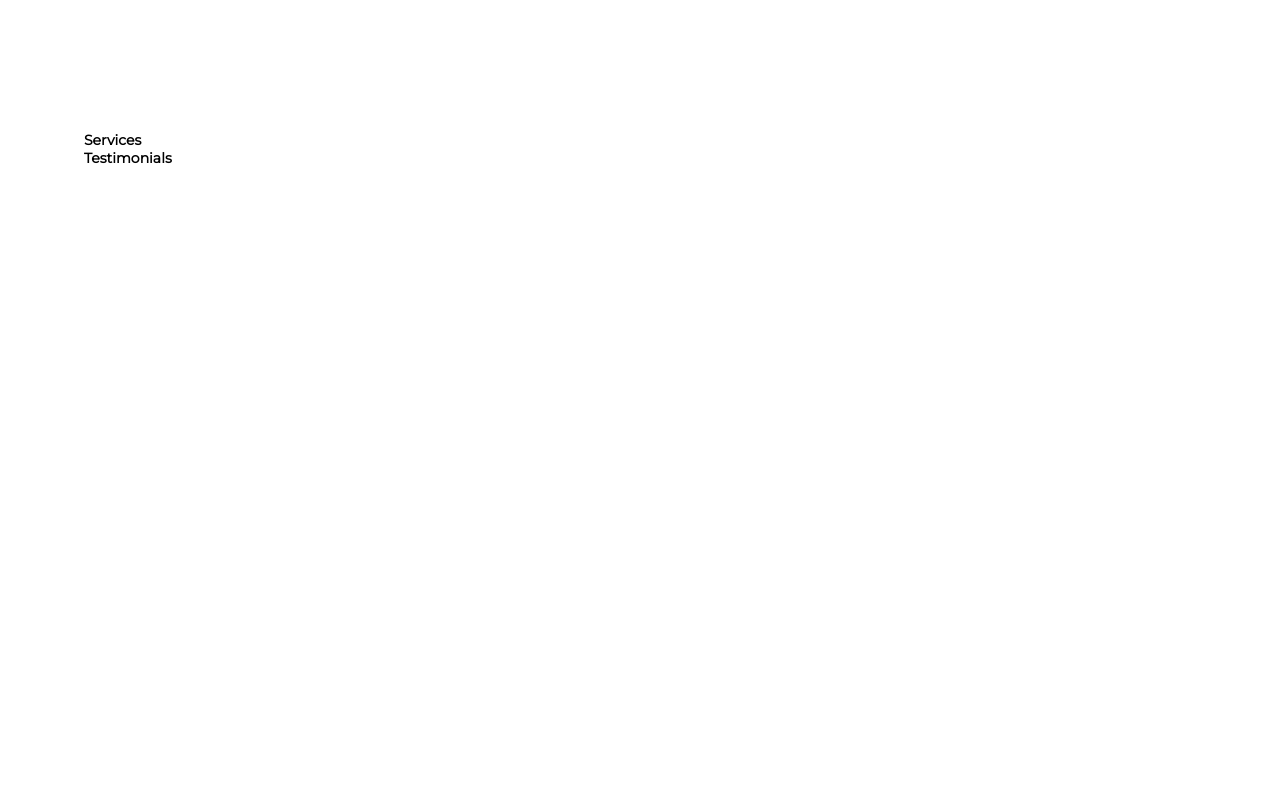
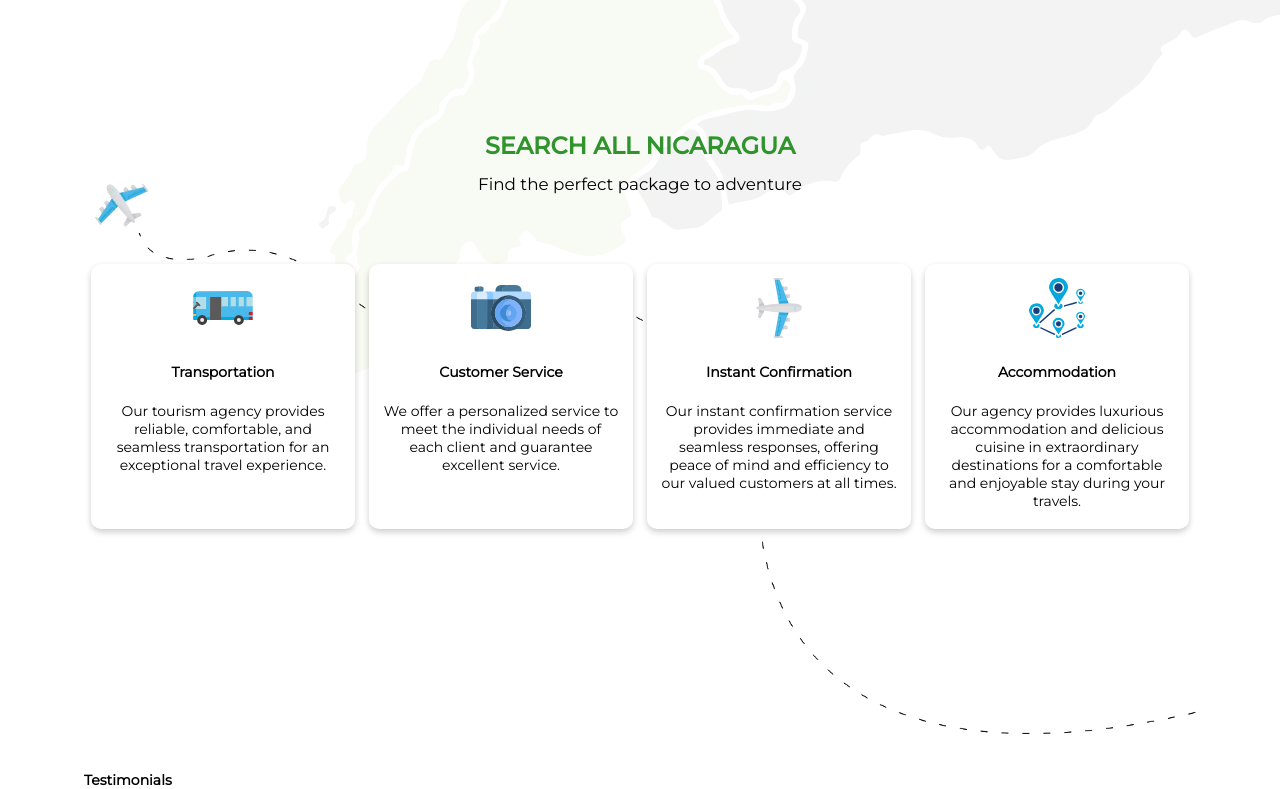
Before and after one commit to REGXI/ExplorAventura, a React (Vite) app: page / in a window 1280 px wide. Shown: the part 1511-2300 px from the top of the page. Before the commit the page ends 1678 px from the top, so only its background shows below. Built offline with nearby package versions, Linux system fonts and the light colour scheme.

Commit message:
feat: services component for home page

```diff
--- /dev/null
+++ b/src/pages/home/components/Services/index.jsx
@@ -0,0 +1,57 @@
+import './index.scss'
+import LayoutPage from '../../../../components/LayuotPage'
+import busSvg from '../../../../assets/svg/bus.svg'
+import cameraSvg from '../../../../assets/svg/camera.svg'
+import plane from '../../../../assets/svg/plane.svg'
+import location from '../../../../assets/svg/location.svg'
+
+const SERVICES_ITEM = [
+  {
+    id: 1,
+    icon: busSvg,
+    title: 'home.services-item-bus',
+    description: 'home.services-item-bus-description'
+  },
+  {
+    id: 2,
+    icon: cameraSvg,
+    title: 'home.services-item-camera',
+    description: 'home.services-item-camera-description'
+  },
+  {
+    id: 3,
+    icon: plane,
+    title: 'home.services-item-plane',
+    description: 'home.services-item-plane-description'
+  },
+  {
+    id: 4,
+    icon: location,
+    title: 'home.services-item-location',
+    description: 'home.services-item-location-description'
+  }
+]
+
+export function Services({ t }) {
+  return (
+    <LayoutPage
+      className="services"
+      title="home.services-title"
+      subject="home.services-subject"
+      titleColor="primary"
+      t={t}
+    >
+      <div className="services__content">
+        {SERVICES_ITEM.map((item) => (
+          <div key={item.id} className="services__item">
+            <div>
+              <img src={item.icon} alt={item.title} />
+              <h3>{t(item.title)}</h3>
+            </div>
+            <p>{t(item.description)}</p>
+          </div>
+        ))}
+      </div>
+    </LayoutPage>
+  )
+}
--- /dev/null
+++ b/src/pages/home/components/Services/index.scss
@@ -0,0 +1,40 @@
+.services {
+  background-image: url('../../../../assets/images/plane.webp');
+  background-size: contain;
+  background-position: center;
+  background-repeat: no-repeat;
+  min-height: 80vh;
+
+  &__content {
+    display: flex;
+    justify-content: center;
+    flex-wrap: wrap;
+    align-items: center;
+    gap: 1em;
+    margin-top: 5em;
+
+    .services__item {
+      width: calc(100% / 4 - 1em);
+      min-width: 220px;
+      background: #fff;
+      box-shadow: 0 3px 6px 0 rgba(0, 0, 0, 0.2);
+      border-radius: 10px;
+      height: 265px;
+      padding: 1em;
+      display: flex;
+      flex-direction: column;
+      text-align: center;
+
+      div {
+        margin-bottom: 1.5em;
+
+        img {
+          width: 60px;
+          height: 60px;
+          object-fit: contain;
+          margin-bottom: 1.5em;
+        }
+      }
+    }
+  }
+}
--- a/src/pages/home/index.jsx
+++ b/src/pages/home/index.jsx
@@ -2,6 +2,7 @@ import { useTranslation } from 'react-i18next'
 import Layout from '../../components/Layout'
 import { Home } from './components/Home'
 import { RecommendedSites } from './components/RecommendedSites'
+import { Services } from './components/Services'
 
 export default function HomePage() {
   const { t } = useTranslation()
@@ -14,7 +15,7 @@ export default function HomePage() {
         <RecommendedSites {...{ t }} />
       </section>
       <section className="services">
-        <h2>Services</h2>
+        <Services {...{ t }} />
       </section>
       <section className="testimonials">
         <h2>Testimonials</h2>
--- a/src/translations/en/global.json
+++ b/src/translations/en/global.json
@@ -11,6 +11,16 @@
     "home-description": "Explore Nicaragua: where the unknown is found with adventure. Immerse yourself in a unique journey, guided by local experts who will show you the best secrets country guards. Are you ready to live an experience? unforgettable? Join ExplorAventura and unleash your exploring spirit",
     "contact-use": "Contact us",
     "sites-recomended-title": "citys not to be missed",
-    "sites-recomended-subject": "discover incredible cities of our beautiful country"
+    "sites-recomended-subject": "discover incredible cities of our beautiful country",
+    "services-title": "search all Nicaragua",
+    "services-subject": "Find the perfect package to adventure",
+    "services-item-bus": "Transportation",
+    "services-item-bus-description": "Our tourism agency provides reliable, comfortable, and seamless transportation for an exceptional travel experience.",
+    "services-item-camera": "Customer Service",
+    "services-item-camera-description": "We offer a personalized service to meet the individual needs of each client and guarantee excellent service.",
+    "services-item-plane": "Instant Confirmation",
+    "services-item-plane-description": "Our instant confirmation service provides immediate and seamless responses, offering peace of mind and efficiency to our valued customers at all times.",
+    "services-item-location": "Accommodation",
+    "services-item-location-description": "Our agency provides luxurious accommodation and delicious cuisine in extraordinary destinations for a comfortable and enjoyable stay during your travels."
   }
 }
```
